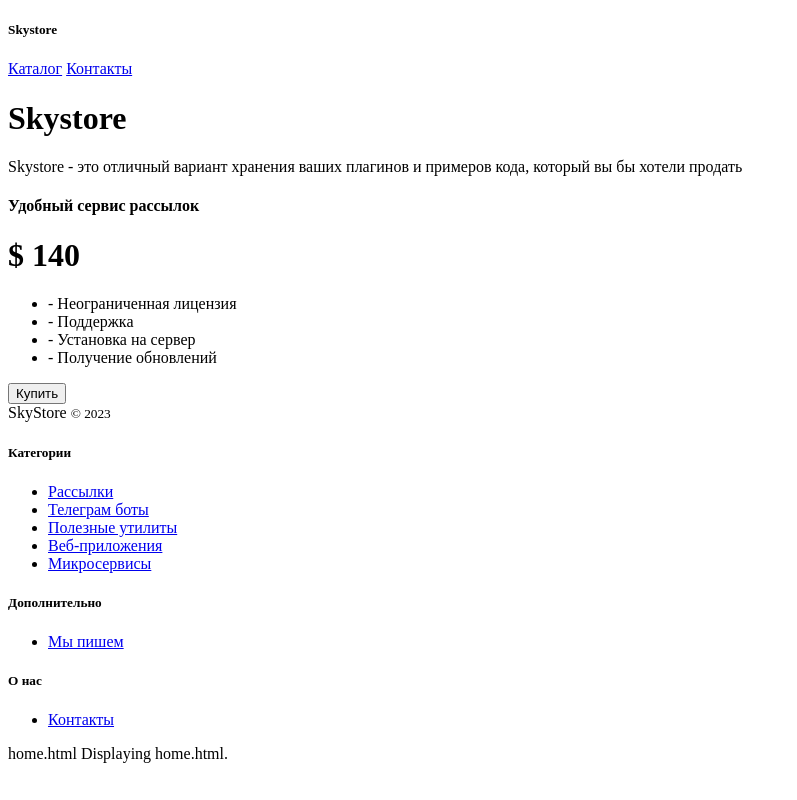
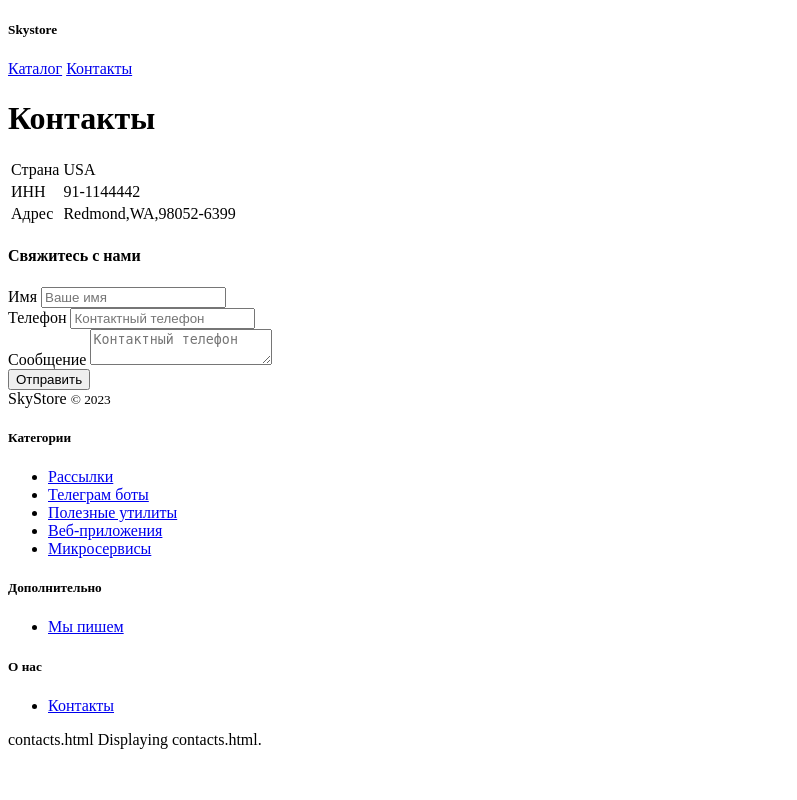
Before and after one commit to Fin395/djangoHomework, a Django app: template catalog/templates/catalog/contacts.html in a window 1280 px wide. Shown: the whole page, without its empty margins (0-797 px from the left). Run offline with Django 5.2, Linux system fonts and the light colour scheme; the template is opened without the code that fills it, so the values that code supplies are empty.

Commit message:
adding the html-code into the html-templates 'home.html' and 'contacts.html'

```diff
--- a/catalog/templates/catalog/contacts.html
+++ b/catalog/templates/catalog/contacts.html
@@ -1,3 +1,4 @@
+
 <!doctype html>
 <html lang="en">
 <head>
@@ -5,7 +6,6 @@
     <meta name="viewport" content="width=device-width, initial-scale=1">
     <title>Skystore</title>
     <!-- Подключите статичеcкие файлы со стилями Bootstrap -->
-
 </head>
 <body>
 <div class="d-flex flex-column flex-md-row align-items-center p-3 px-md-4 mb-3 bg-white border-bottom box-shadow">
@@ -17,27 +17,53 @@
 </div>
 
 <div class="pricing-header px-3 py-3 pt-md-5 pb-md-4 mx-auto text-center">
-    <h1 class="display-4">Skystore</h1>
-    <p class="lead">Skystore - это отличный вариант хранения ваших плагинов и примеров кода, который вы бы хотели
-        продать</p>
+    <h1 class="display-4">Контакты</h1>
 </div>
 
 <div class="container">
-    <div class="row text-center">
-        <div class="col-3">
+    <div class="row text-start">
+        <div class="col-lg-9 col-md-6 col-sm-12">
+            <div class="card mb-4 box-shadow">
+                <div class="card-body">
+                    <table class="table table-striped">
+                        <tr>
+                            <td class="w-25">Страна</td>
+                            <td>USA</td>
+                        </tr>
+                        <tr>
+                            <td class="w-25">ИНН</td>
+                            <td>91-1144442</td>
+                        </tr>
+                        <tr>
+                            <td class="w-25">Адрес</td>
+                            <td>Redmond,WA,98052-6399</td>
+                        </tr>
+                    </table>
+                </div>
+            </div>
+        </div>
+        <div class="col-lg-3 col-md-6 col-sm-12">
             <div class="card mb-4 box-shadow">
                 <div class="card-header">
-                    <h4 class="my-0 font-weight-normal">Удобный сервис рассылок</h4>
+                    <h4 class="my-0 font-weight-normal">Свяжитесь с нами</h4>
                 </div>
                 <div class="card-body">
-                    <h1 class="card-title pricing-card-title">$ 140</h1>
-                    <ul class="list-unstyled mt-3 mb-4 text-start m-3">
-                        <li>- Неограниченная лицензия</li>
-                        <li>- Поддержка</li>
-                        <li>- Установка на сервер</li>
-                        <li>- Получение обновлений</li>
-                    </ul>
-                    <button type="button" class="btn btn-lg btn-block btn-outline-primary">Купить</button>
+                    <form method="post" action="" class="form-floating">
+                        {% csrf_token %}
+                        <div class="mb-3">
+                            <label for="name">Имя</label>
+                            <input type="text" name="name" class="form-control" id="name" placeholder="Ваше имя" required>
+                        </div>
+                        <div class="mb-3">
+                            <label for="phone">Телефон</label>
+                            <input type="text" name="phone" class="form-control" id="phone" placeholder="Контактный телефон" required>
+                        </div>
+                        <div class="mb-3">
+                            <label for="message">Сообщение</label>
+                            <textarea type="text" name="message" class="form-control" id="message" placeholder="Контактный телефон" required></textarea>
+                        </div>
+                        <button type="submit" class="btn btn-lg btn-block btn-outline-primary">Отправить</button>
+                    </form>
                 </div>
             </div>
         </div>
@@ -74,9 +100,10 @@
         </div>
     </footer>
 </div>
+
 <!-- Подключите статичеcкие файлы со скриптами Bootstrap -->
 </body>
 </html>
-home.html
+contacts.html
 
-Displaying home.html.
+Displaying contacts.html.
```
Also changed, not shown: catalog/templates/catalog/home.html (+76 -3 lines).
